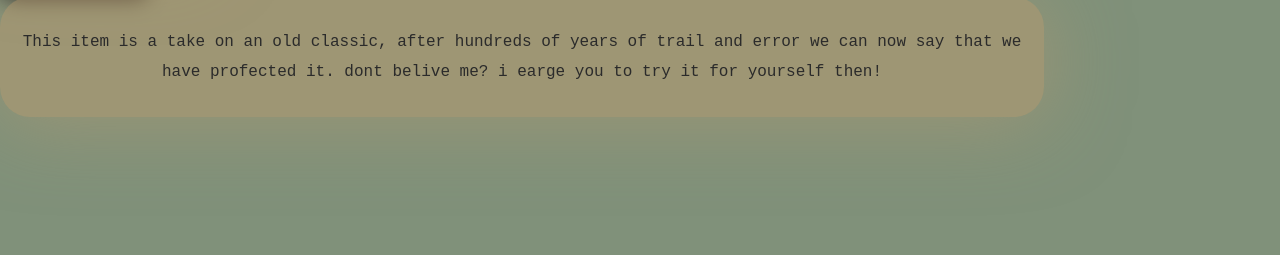
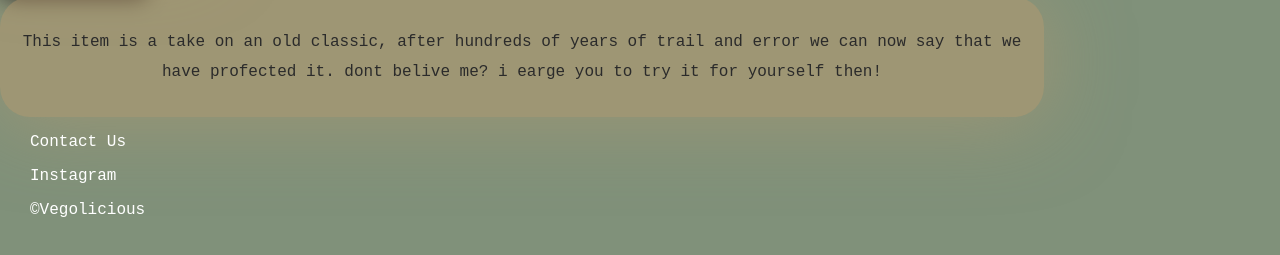
Before and after one commit to Anton-Sorkin/grupparbete1, a website: page index.html in a window 1280 px wide. Shown: the part 103-358 px from the top of the page. Drawn offline with Linux system fonts and the light colour scheme.

Commit message:
skapat footer

```diff
--- a/index.html
+++ b/index.html
@@ -5,7 +5,7 @@
     <meta http-equiv="X-UA-Compatible" content="IE=edge" />
     <meta name="viewport" content="width=device-width, initial-scale=1.0" />
     <title>titel</title>
-    <link rel="stylesheet" href="/css/main.css" />
+    <link rel="stylesheet" href="../grupparbete1/css/main.css" />
   </head>
   <body>
     <div class="box-title">
@@ -21,5 +21,10 @@
         earge you to try it for yourself then!
       </p>
     </div>
+    <footer>
+      <p>Contact Us</p>
+      <p>Instagram</p>
+      <p>&#169Vegolicious</p>
+    </footer>
   </body>
 </html>
--- a/scss/main.scss
+++ b/scss/main.scss
@@ -101,6 +101,10 @@ img {
   border-bottom-right-radius: 100px;
   box-shadow: 0 0 10px rgba(0, 0, 0, 0.6) inset;
 }
+footer {
+  color: white;
+  margin-left: 30px;
+}
 //extend title for an item
 .box-title {
   @extend .item-title;
```
Also changed, not shown: css/main.css.
